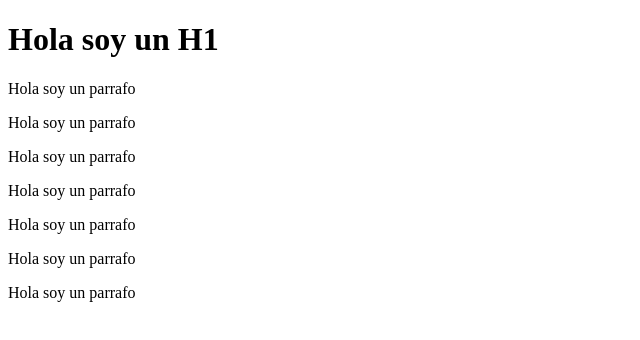
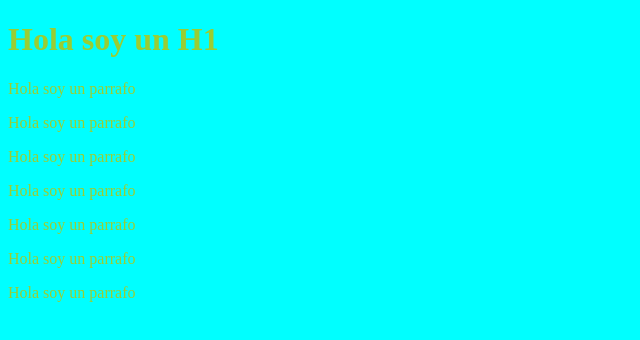
Before and after one commit to juanveroncode/prueba-repo, a plain HTML site: page index.html in a window 1280 px wide. Shown: the whole page, without its empty margins (0-640 px from the left). Drawn offline with Linux system fonts and the light colour scheme.

Commit message:
Stylesheet

```diff
--- a/index.html
+++ b/index.html
@@ -4,6 +4,7 @@
     <meta charset="UTF-8">
     <meta name="viewport" content="width=device-width, initial-scale=1.0">
     <title>Mi pagina web</title>
+    <link rel="stylesheet" href="style.css">
 </head>
 <body>
     <h1>
--- /dev/null
+++ b/style.css
@@ -0,0 +1,6 @@
+body{
+    background-color: aqua;
+}
+h1, p { color: yellowgreen;
+
+}
```
